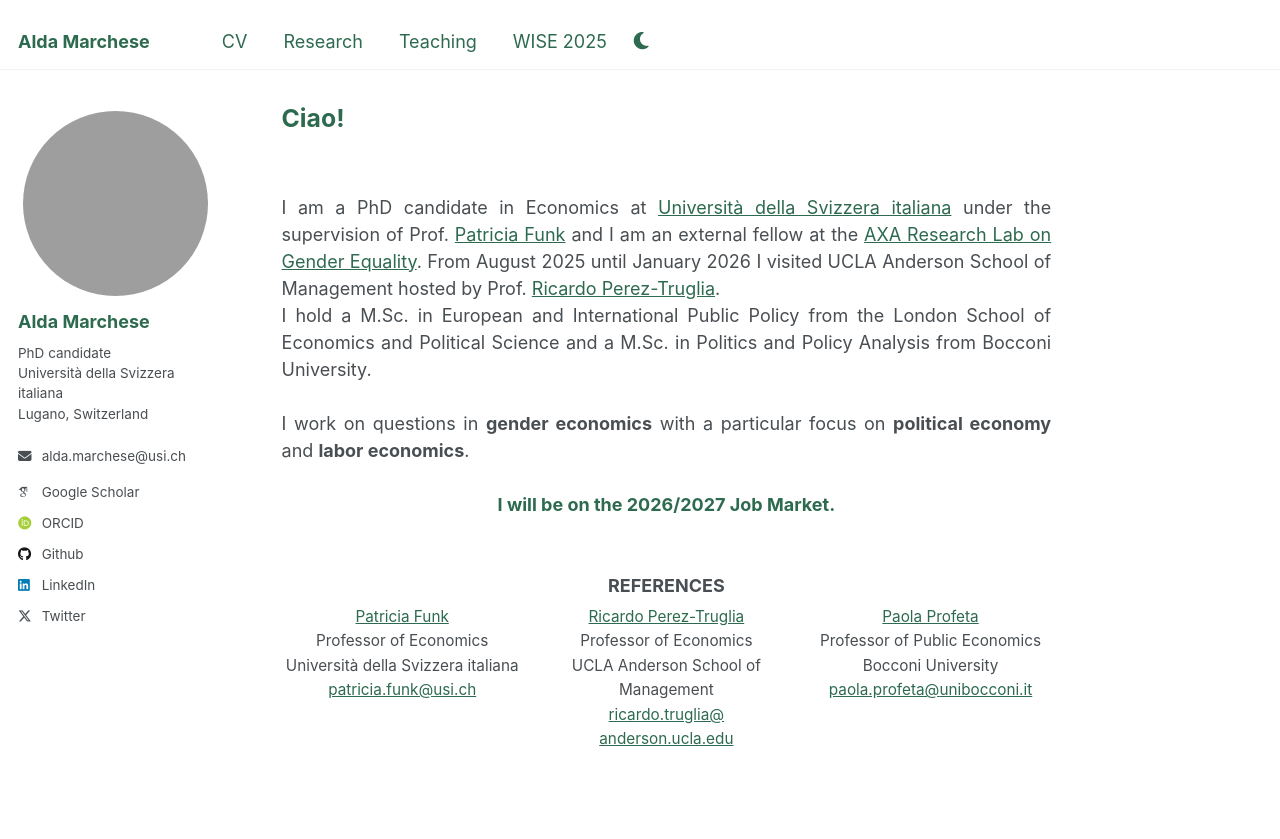
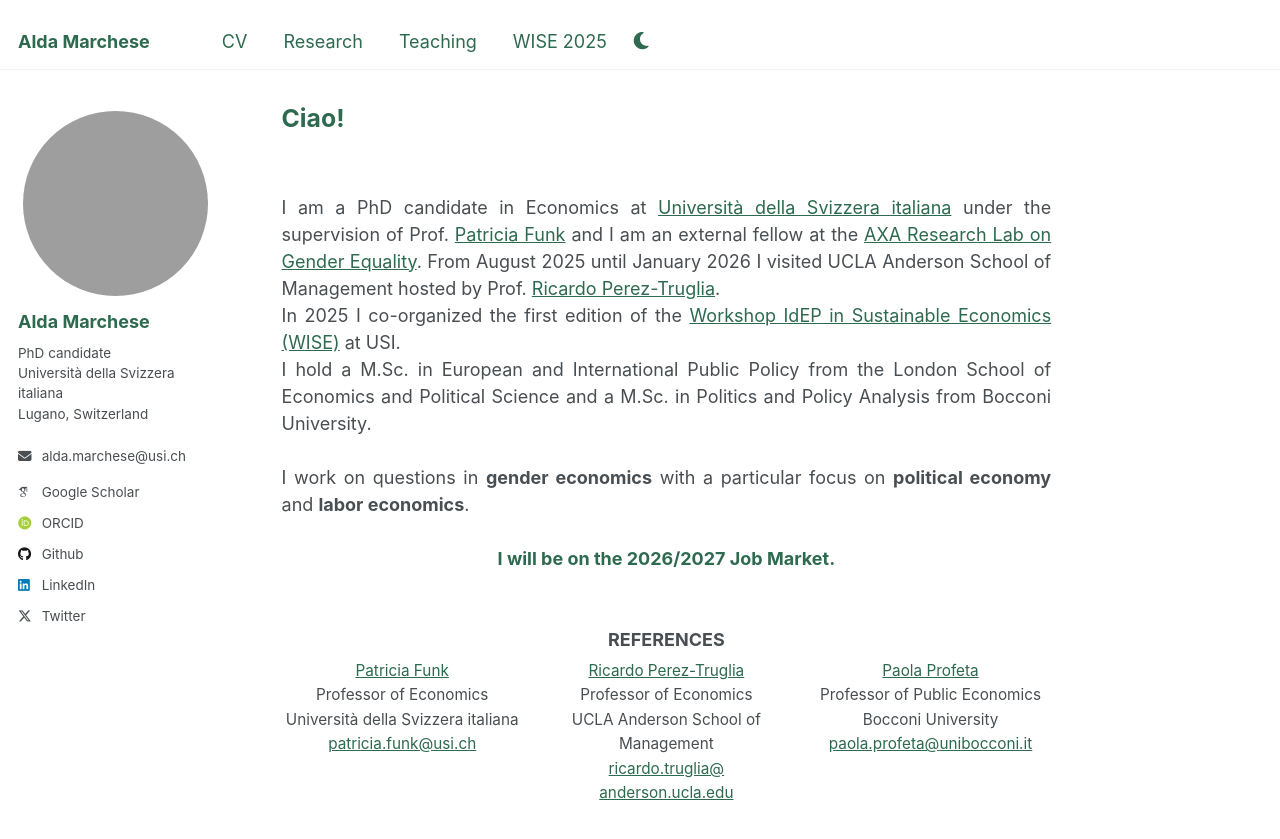
Before and after one commit to aldamarchese/aldamarchese.github.io, a Jekyll site: the page built from _pages/about.md, in a window 1280 px wide and 1031 px high. Shown: the top 839 px of the window. Built offline with Jekyll 4.4.1, drawn with Linux system fonts in a browser that asks for light colours; some web fonts are replaced.

Commit message:
Mention co-organizing WISE 2025 in bio
Co-Authored-By: Claude Opus 5 <noreply@anthropic.com>

```diff
--- a/_pages/about.md
+++ b/_pages/about.md
@@ -9,6 +9,9 @@ redirect_from:
 <br>
 <div style="text-align: justify; font-size: 1em;">
 I am a PhD candidate in Economics at <a href="https://idep.usi.ch">Università della Svizzera italiana</a> under the supervision of Prof. <a href="https://sites.google.com/site/patriciafelicitasfunk/">Patricia Funk</a> and I am an external fellow at the <a href="https://genderlab.unibocconi.eu">AXA Research Lab on Gender Equality</a>. From August 2025 until January 2026 I visited UCLA Anderson School of Management hosted by Prof. <a href="https://ricardotruglia.com/">Ricardo Perez-Truglia</a>.
+<br>
+
+In 2025 I co-organized the first edition of the <a href="/wise/">Workshop IdEP in Sustainable Economics (WISE)</a> at USI.
 <br>
 
 I hold a M.Sc. in European and International Public Policy from the London School of Economics and Political Science and a M.Sc. in Politics and Policy Analysis from Bocconi University.
```
